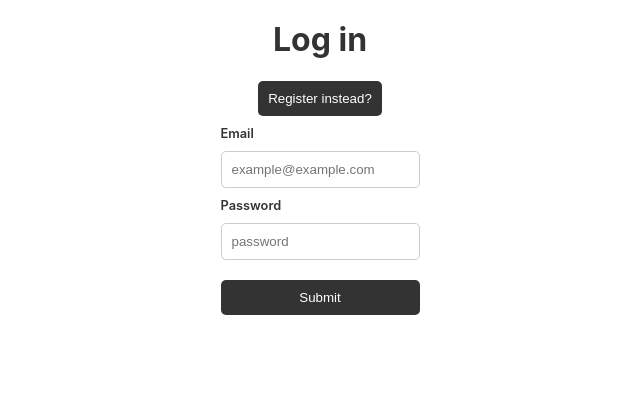
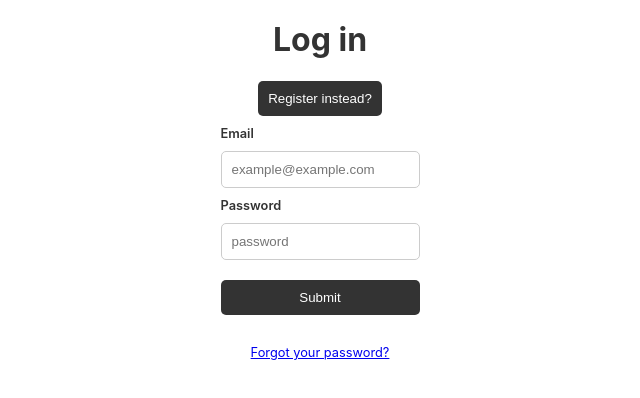
Before and after one commit to vaasuu/2023-final-project-vaasuu, a React (Vite) app in the folder frontend/: page /auth in a window 1280 px wide. Shown: the top 398 px of the page, without its empty margins (320-960 px from the left). Built offline with nearby package versions, Linux system fonts and the light colour scheme; no server answers.

Commit message:
Add link to password reset page on auth page

```diff
--- a/frontend/src/components/pages/Auth/Auth.css
+++ b/frontend/src/components/pages/Auth/Auth.css
@@ -66,3 +66,8 @@
 .form-control input:invalid {
   border-color: red;
 }
+
+.auth__forgot-password {
+  font-size: 0.8rem;
+  margin-top: 10px;
+}
--- a/frontend/src/components/pages/Auth/Auth.jsx
+++ b/frontend/src/components/pages/Auth/Auth.jsx
@@ -5,7 +5,7 @@ import "./Auth.css";
 import { useMutation } from "react-query";
 import { login, signup } from "../../../api/users/users";
 import { AuthContext } from "../../../shared/context/auth-context";
-import { useNavigate } from "react-router-dom";
+import { Link, useNavigate } from "react-router-dom";
 import { NavigationContext } from "../../../shared/context/navigation-context";
 
 const Auth = () => {
@@ -158,6 +158,9 @@ const Auth = () => {
           )}
         </div>
       </form>
+      <Link className="auth__forgot-password" to="/reset-password">
+        Forgot your password?
+      </Link>
     </div>
   );
 };
```
